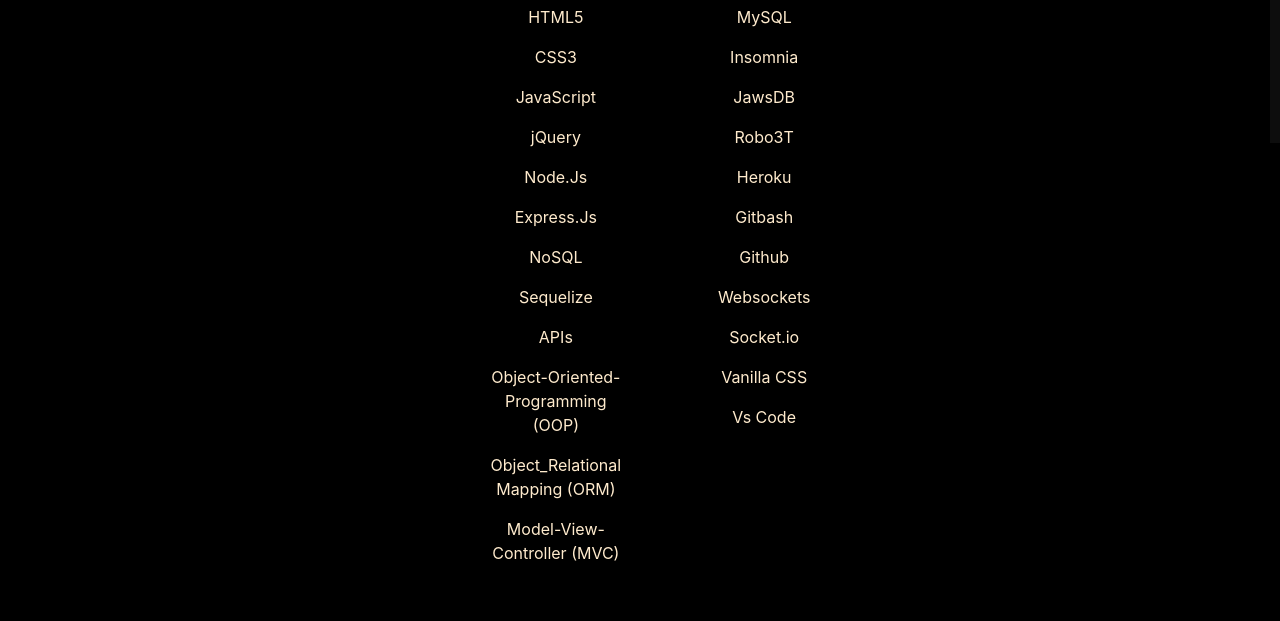
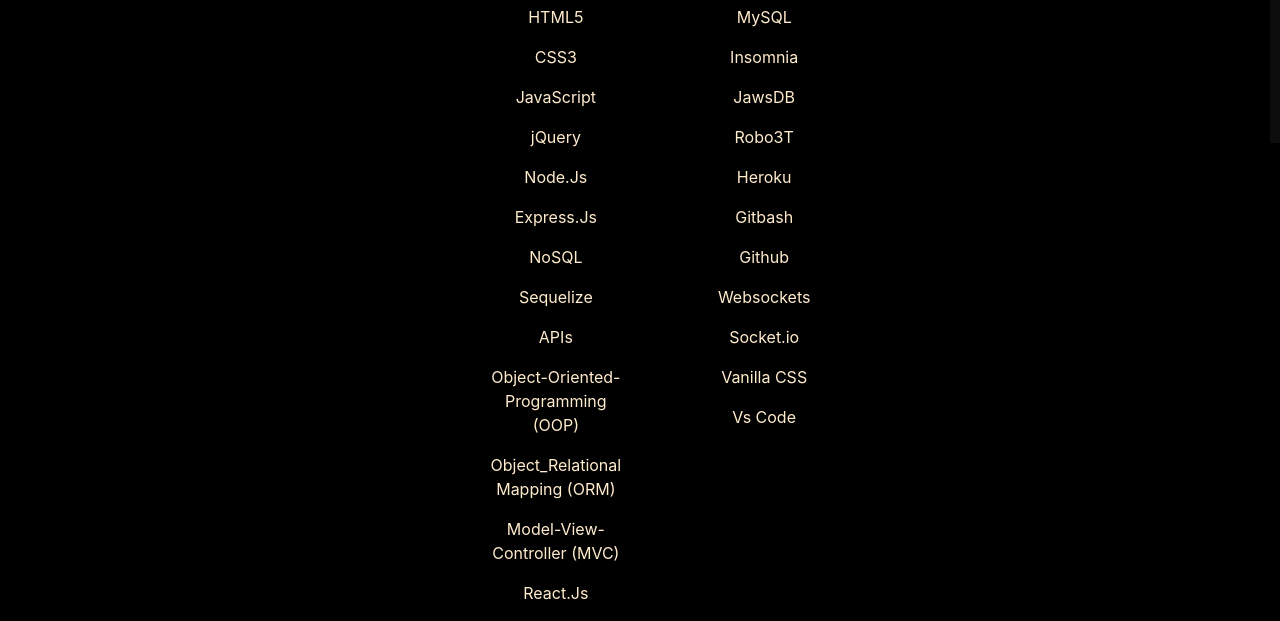
Before and after one commit to codymichaud/work_portfolio, a website: page index.html in a window 1280 px wide. Shown: the part 657-1278 px from the top of the page. Before the commit the page ends 1238 px from the top, so only its background shows below. Drawn offline with nearby package versions, Linux system fonts and the light colour scheme; a web font is replaced by a local one.

```diff
--- a/index.html
+++ b/index.html
@@ -115,6 +115,7 @@
                 <p>Object-Oriented-Programming (OOP)</p>
                 <p>Object_Relational Mapping (ORM)</p>
                 <p>Model-View-Controller (MVC)</p>
+                <p>React.Js</p>
             </ul>
         </div>
         <div class="tools col-md-2">
```
